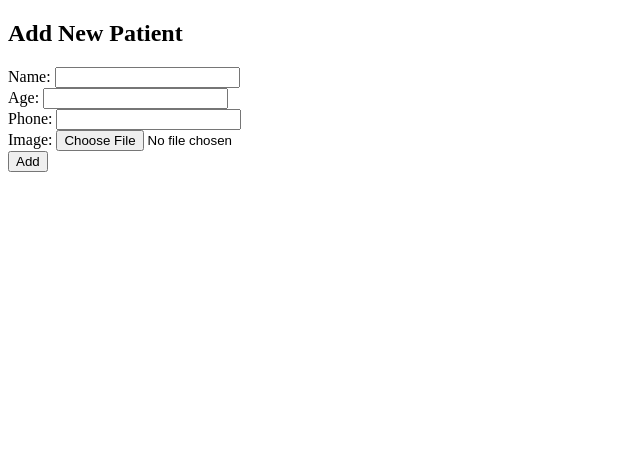
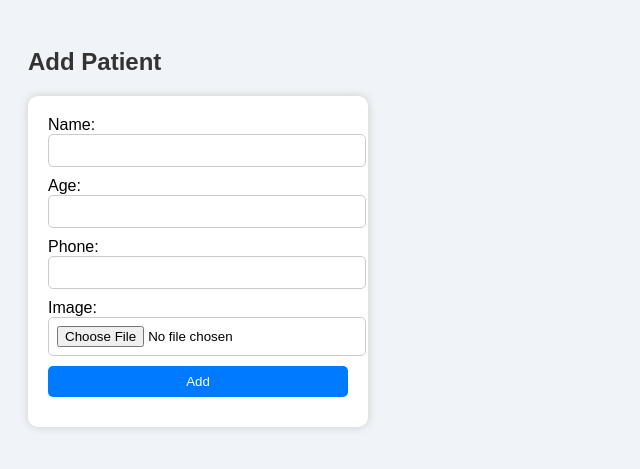
Before and after one commit to Nandy20-tech/Pro, a Flask app: page /add_patient in a window 1280 px wide. Shown: the top 469 px of the page, without its empty margins (0-640 px from the left). Run offline with Flask 3, Linux system fonts and the light colour scheme; the visitor is signed in with stand-in values (Sample User, id 1).

Commit message:
Update add_patient.html

```diff
--- a/templates/add_patient.html
+++ b/templates/add_patient.html
@@ -1,14 +1,23 @@
 <!DOCTYPE html>
 <html>
-<head><title>Add Patient</title></head>
+<head><title>Add Patient</title>
+<style>
+body { font-family: Arial; background-color: #f0f4f8; padding: 20px; }
+form { background: #fff; padding: 20px; border-radius: 10px; box-shadow: 0 0 10px #ccc; width: 300px; }
+input { width: 100%; padding: 8px; margin-bottom: 10px; border: 1px solid #ccc; border-radius: 5px; }
+input[type=submit] { background: #007bff; color: white; border: none; cursor: pointer; }
+input[type=submit]:hover { background: #0056b3; }
+h2 { color: #333; }
+</style>
+</head>
 <body>
-    <h2>Add New Patient</h2>
-    <form method="POST" enctype="multipart/form-data">
-        Name: <input type="text" name="name"><br>
-        Age: <input type="number" name="age"><br>
-        Phone: <input type="text" name="phone"><br>
-        Image: <input type="file" name="image"><br>
-        <input type="submit" value="Add">
-    </form>
+<h2>Add Patient</h2>
+<form action="/add_patient" method="post" enctype="multipart/form-data">
+  Name: <input type="text" name="name" required><br>
+  Age: <input type="number" name="age" required><br>
+  Phone: <input type="text" name="phone" required><br>
+  Image: <input type="file" name="image"><br>
+  <input type="submit" value="Add">
+</form>
 </body>
 </html>
```
